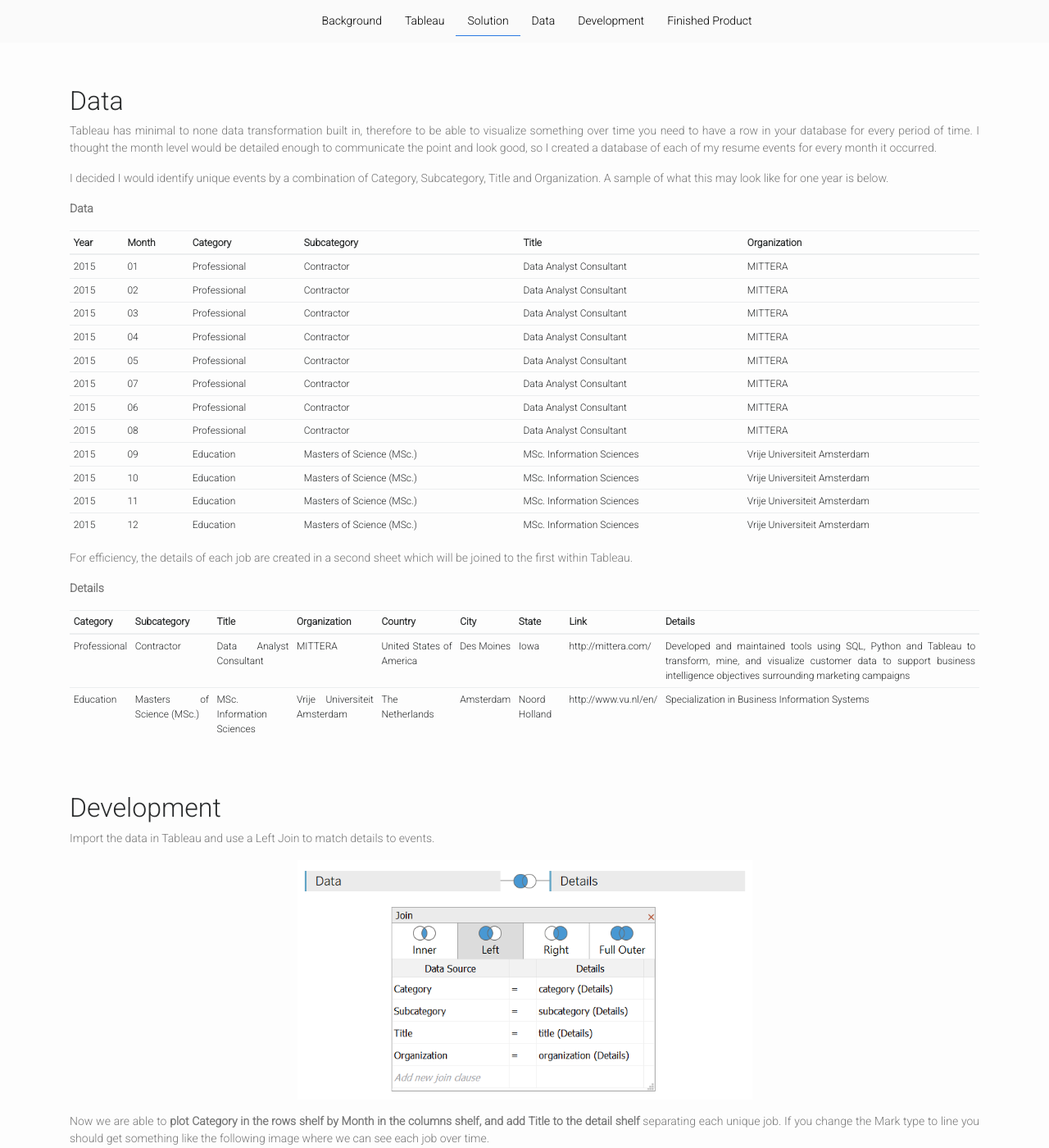
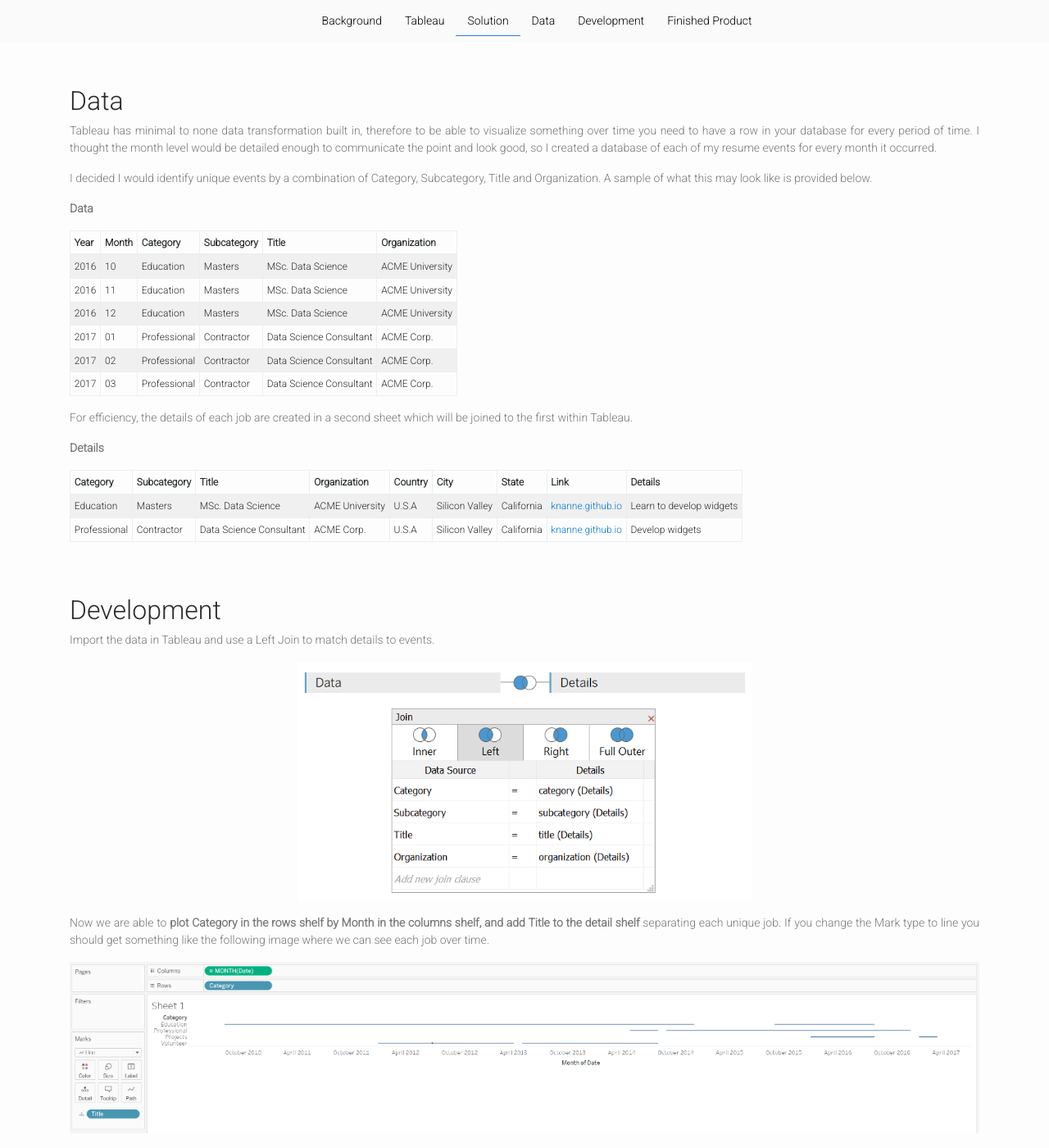
Before and after one commit to knanne/knanne.github.io, a Jekyll site: the page built from _posts/2017-03-04-How to visualize a resume in Tableau.md, in a window 1280 px wide and 1400 px high, scrolled down 743 px. Shown: the whole window at 82% size. Built offline with Jekyll 4.4.1, drawn with Linux system fonts in a browser that asks for light colours; comment, search, counter and statistics services are not loaded; some of the changed text lies outside the part shown.

Commit message:
improve post tables, replace post data with dummy

```diff
--- a/_includes/foot_scripts.html
+++ b/_includes/foot_scripts.html
@@ -113,7 +113,8 @@
 			});
 
 			// convert kramdown tables to bootstrap tables
-			$(".post-content table").addClass("table table-sm");
+			$(".post-content table").addClass("table table-bordered table-striped table-responsive table-sm");
+			// $(".post-content table thead").addClass("thead-default");
 
 			// center and make fluid all post images
 			$(".post-content img").addClass('img-fluid mx-auto d-block');
--- a/_posts/2017-03-04-How to visualize a resume in Tableau.md
+++ b/_posts/2017-03-04-How to visualize a resume in Tableau.md
@@ -34,33 +34,27 @@ To make this process even more simple, I will create the data in Excel.
 
 Tableau has minimal to none data transformation built in, therefore to be able to visualize something over time you need to have a row in your database for every period of time. I thought the month level would be detailed enough to communicate the point and look good, so I created a database of each of my resume events for every month it occurred.
 
-I decided I would identify unique events by a combination of Category, Subcategory, Title and Organization. A sample of what this may look like for one year is below.
+I decided I would identify unique events by a combination of Category, Subcategory, Title and Organization. A sample of what this may look like is provided below.
 
 **Data**
 
-| Year | Month | Category     | Subcategory               | Title                     | Organization                 |
-| ---- | ----- | ------------ | ------------------------- | ------------------------- | ---------------------------- |
-| 2015 | 01    | Professional | Contractor                | Data Analyst Consultant   | MITTERA                      |
-| 2015 | 02    | Professional | Contractor                | Data Analyst Consultant   | MITTERA                      |
-| 2015 | 03    | Professional | Contractor                | Data Analyst Consultant   | MITTERA                      |
-| 2015 | 04    | Professional | Contractor                | Data Analyst Consultant   | MITTERA                      |
-| 2015 | 05    | Professional | Contractor                | Data Analyst Consultant   | MITTERA                      |
-| 2015 | 07    | Professional | Contractor                | Data Analyst Consultant   | MITTERA                      |
-| 2015 | 06    | Professional | Contractor                | Data Analyst Consultant   | MITTERA                      |
-| 2015 | 08    | Professional | Contractor                | Data Analyst Consultant   | MITTERA                      |
-| 2015 | 09    | Education    | Masters of Science (MSc.) | MSc. Information Sciences | Vrije Universiteit Amsterdam |
-| 2015 | 10    | Education    | Masters of Science (MSc.) | MSc. Information Sciences | Vrije Universiteit Amsterdam |
-| 2015 | 11    | Education    | Masters of Science (MSc.) | MSc. Information Sciences | Vrije Universiteit Amsterdam |
-| 2015 | 12    | Education    | Masters of Science (MSc.) | MSc. Information Sciences | Vrije Universiteit Amsterdam |
+| Year | Month | Category     | Subcategory | Title                   | Organization    |
+| ---- | ----- | ------------ | ----------- | ----------------------- | --------------- |
+| 2016 | 10    | Education    | Masters     | MSc. Data Science       | ACME University |
+| 2016 | 11    | Education    | Masters     | MSc. Data Science       | ACME University |
+| 2016 | 12    | Education    | Masters     | MSc. Data Science       | ACME University |
+| 2017 | 01    | Professional | Contractor  | Data Science Consultant | ACME Corp.      |
+| 2017 | 02    | Professional | Contractor  | Data Science Consultant | ACME Corp.      |
+| 2017 | 03    | Professional | Contractor  | Data Science Consultant | ACME Corp.      |
 
 For efficiency, the details of each job are created in a second sheet which will be joined to the first within Tableau.
 
 **Details**
 
-| Category     | Subcategory               | Title                     | Organization                 | Country                 | City       | State         | Link                 | Details |
-| ------------ | ------------------------- | ------------------------- | ---------------------------- | ----------------------- | ---------- | ------------- | -------------------- | ------- |
-| Professional | Contractor                | Data Analyst Consultant   | MITTERA                      |United States of America | Des Moines |Iowa           | http://mittera.com/  | Developed and maintained tools using SQL, Python and Tableau to transform, mine, and visualize customer data to support business intelligence objectives surrounding marketing campaigns |
-| Education    | Masters of Science (MSc.) | MSc. Information Sciences | Vrije Universiteit Amsterdam |The Netherlands          | Amsterdam  | Noord Holland | http://www.vu.nl/en/ | Specialization in Business Information Systems |
+| Category     | Subcategory | Title                   | Organization    | Country | City           | State      | Link                                         | Details                  |
+| ------------ | ----------- | ----------------------- | --------------- | ------- | -------------- | ---------- | -------------------------------------------- | ------------------------ |
+| Education    | Masters     | MSc. Data Science       | ACME University | U.S.A   | Silicon Valley | California | [knanne.github.io](https://knanne.github.io) | Learn to develop widgets |
+| Professional | Contractor  | Data Science Consultant | ACME Corp.      | U.S.A   | Silicon Valley | California | [knanne.github.io](https://knanne.github.io) | Develop widgets          |
 
 ## development
 
```
Also changed, not shown: other parts of _posts/2017-03-04-How to visualize a resume in Tableau.md (+2 -0 lines).
